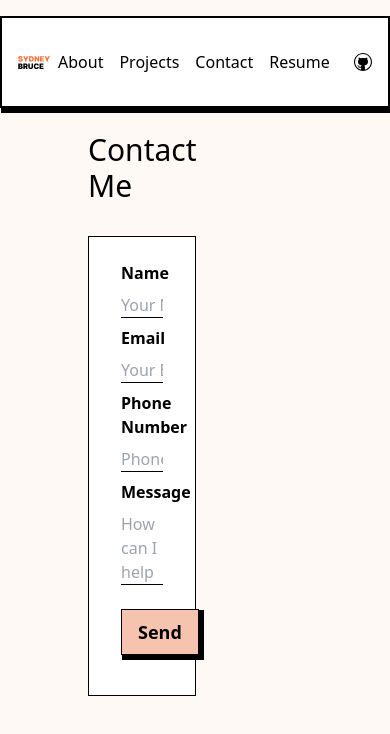
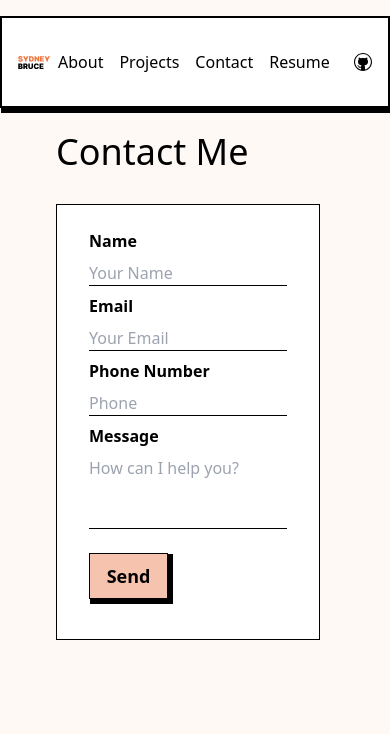
Before and after one commit to sydneyYYC/portfolio-2024, a SvelteKit app: page /contact in a window 390 px wide. Shown: the top 734 px of the page. Built offline with nearby package versions, Linux system fonts and the light colour scheme; a web font is replaced by a local one.

Commit message:
fixed contact form issue on mobile

```diff
--- a/src/routes/contact/+page.svelte
+++ b/src/routes/contact/+page.svelte
@@ -50,15 +50,15 @@ updateNavItems(customNavItems);
 
 <body class=" flex min-h-screen w-screen m-0 overflow-x-hidden">
   <!-- this is the animation -->
-  <div class="lg:ml-[8rem] self-start my-[2rem] mr-[2rem]">
+  <div class="lg:ml-[8rem] self-start my-[2rem] mr-[2rem] w-0 lg:w-auto">
     <div class=" bg-[url('/assets/sky.png')] lg:w-[450px] lg:h-[550px] m-4 md:w-[350px] md:h-[450px] h-0 w-0 flex items-center justify-center ">
       <img id="wings" src="/assets/wings.svg" alt="wings" class="w-auto md:h-auto w-0 h-0 px-2">
       <img id="mail" src="/assets/mail.svg"alt="mail" class="md:w-[230px] lg:w-auto absolute w-0">
     </div>
   </div>
 <!-- form section -->
-  <section class="self-start flex flex-col overflow-x-hidden ml-0 mt-6 w-[40%]">
-    <h3 class=" text-3xl lg:text-6xl mb-6 mr-6 ml-6 lg:my-[1.7rem]">Contact Me</h3>
+  <section class="self-start flex flex-col overflow-x-hidden ml-0 mt-6 w-[80%] lg:w-[40%]">
+    <h3 class=" text-4xl lg:text-6xl mb-6 mr-6 ml-6 lg:my-[1.7rem]">Contact Me</h3>
     <div class="flex flex-col border-[1.5px] border-black bg-white mx-6  justify-self-end mt-2">
       <!-- form -->
     <form id="myform" name="contact" method="POST" data-netlify="true" class="flex flex-col align-items-start p-4 mx-4 justify-self-end  ">
```
